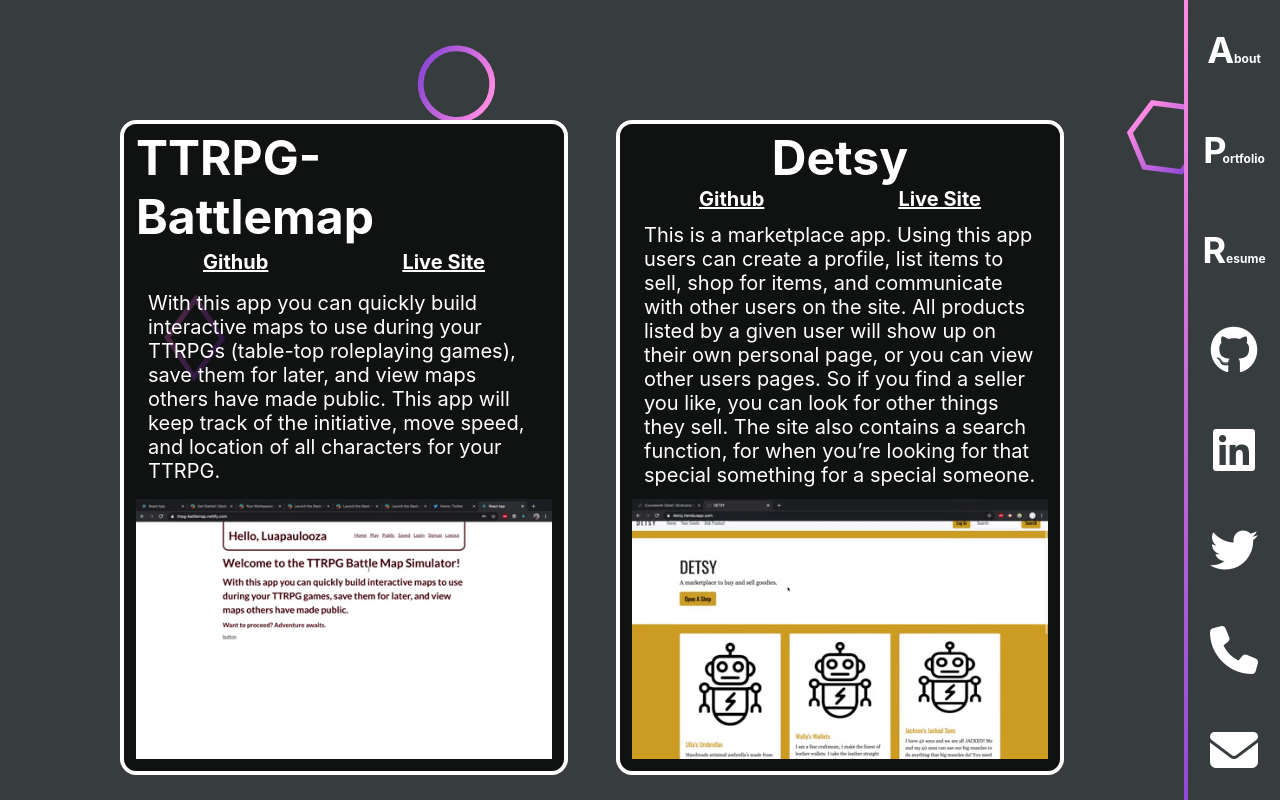
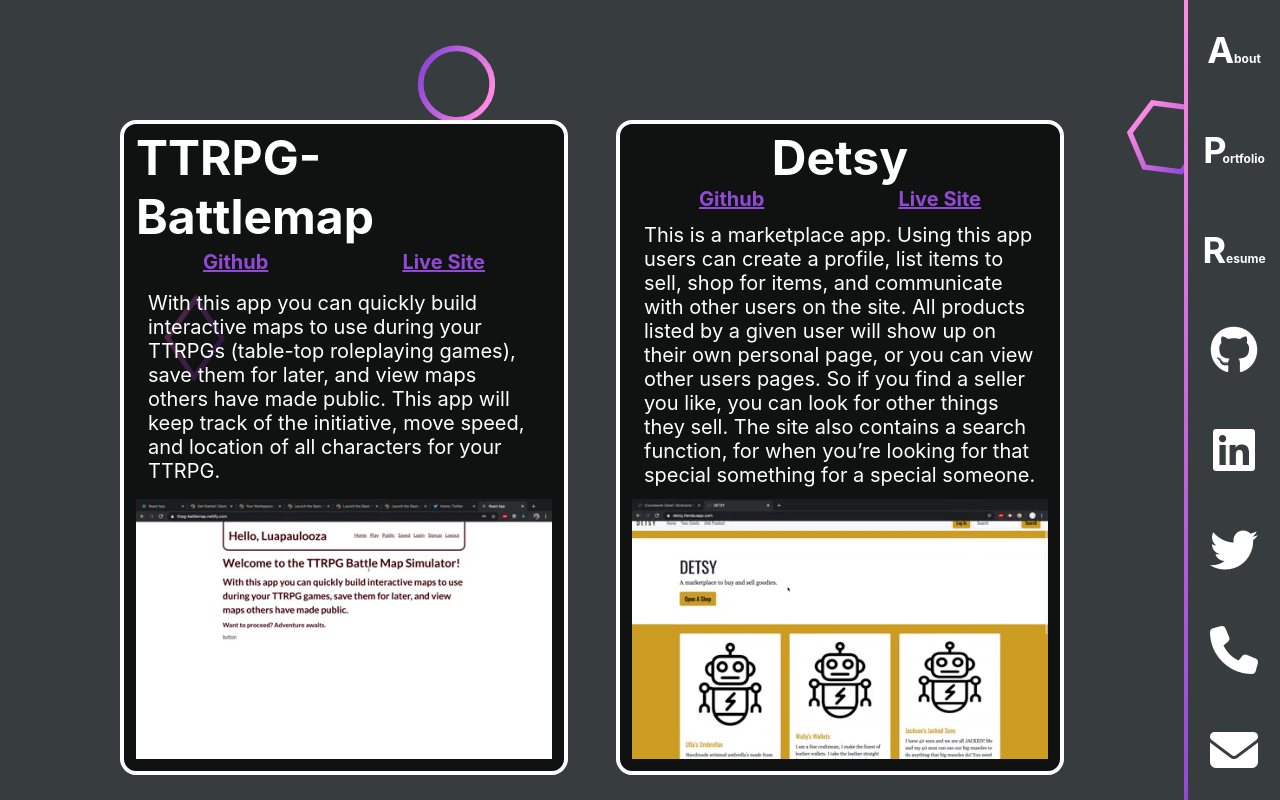
Before and after one commit to paulieDOTjs/Paul-Hendrickson-Portfolio, a React (Create React App) app: page /portfolio in a window 1280 px wide. Built offline with nearby package versions, Linux system fonts and the light colour scheme.

Commit message:
small style changes

```diff
--- a/src/Components/PortfolioCard/PortfolioCard.js
+++ b/src/Components/PortfolioCard/PortfolioCard.js
@@ -8,6 +8,7 @@ function PortfolioCard(props) {
       <div className="MyRow">
         <span>
           <a
+            className="PortfolioLink"
             style={{ textDecoration: "underline" }}
             target="_blank"
             rel="noopener noreferrer"
@@ -21,6 +22,7 @@ function PortfolioCard(props) {
             ? "Live site: N/A"
             : " Click here for: " && (
                 <a
+                  className="PortfolioLink"
                   style={{ textDecoration: "underline" }}
                   target="_blank"
                   rel="noopener noreferrer"
--- a/src/Components/Sidebar/Sidebar.css
+++ b/src/Components/Sidebar/Sidebar.css
@@ -16,6 +16,8 @@ a {
 }
 
 a:hover {
+  transition: 0.3s;
+
   color: #ff8ae4;
   text-decoration: none;
 }
@@ -43,3 +45,8 @@ a:hover {
 .Sidebar {
   height: 100%;
 }
+
+.PortfolioLink {
+  transition: 0.3s;
+  color: #9149d6;
+}
```
